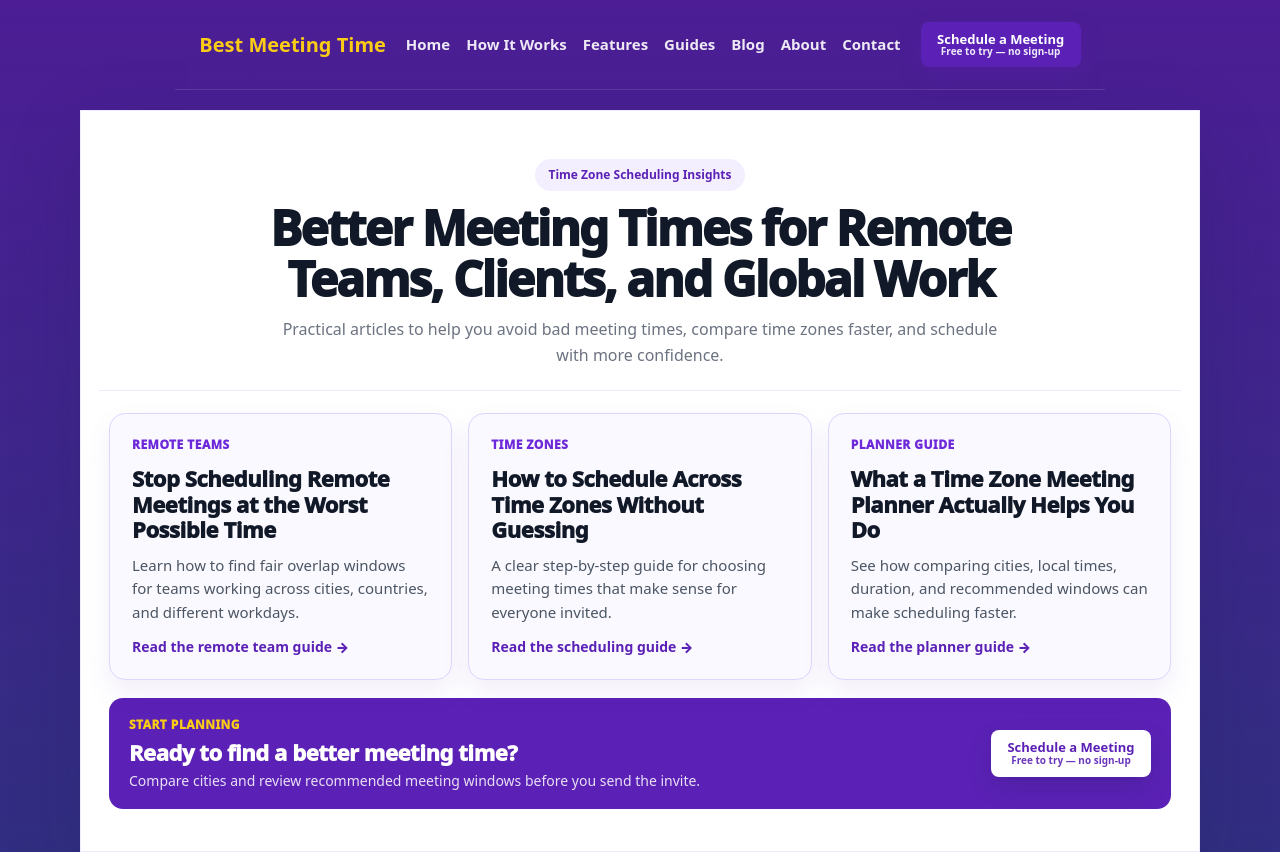
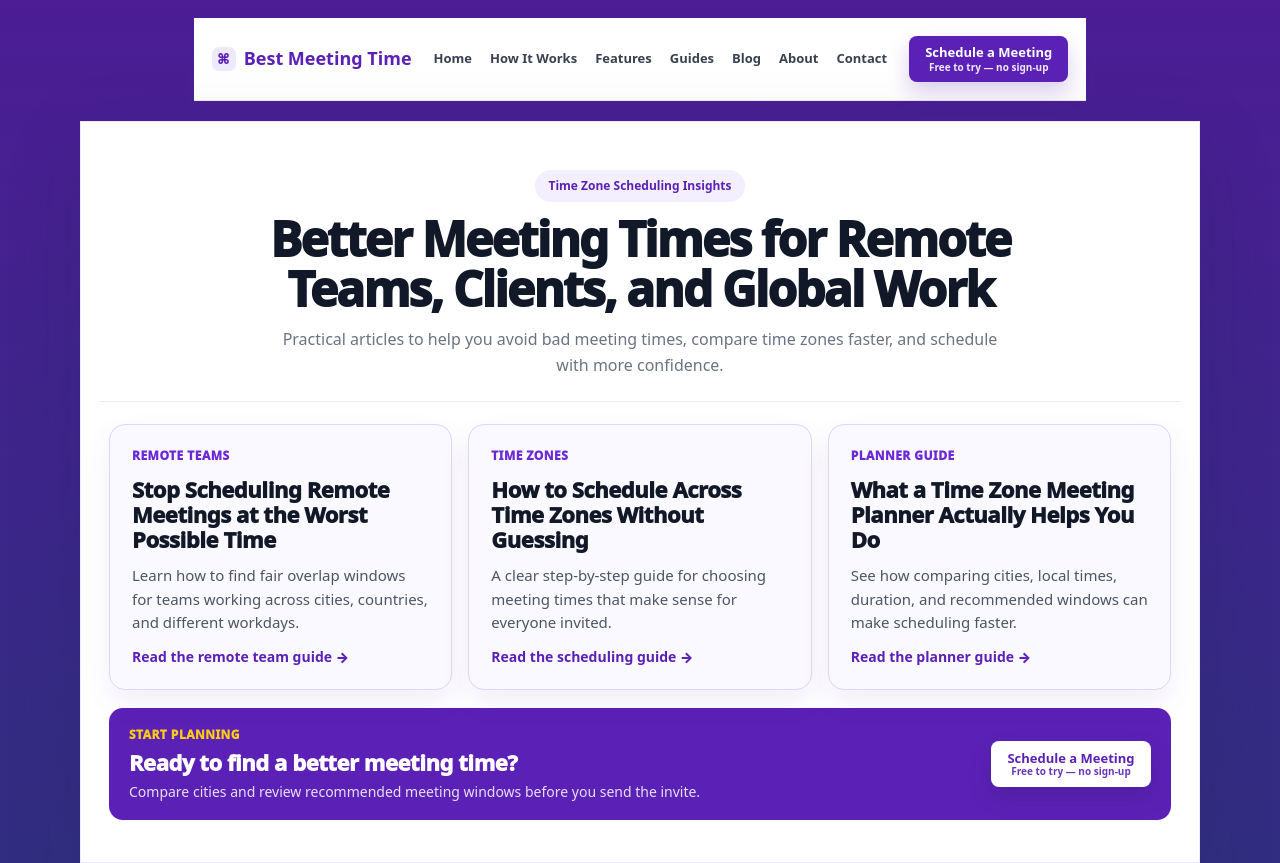
Before and after one commit to techtalk1282/Best-Meeting-Time, a Next.js app: page /blog in a window 1280 px wide. Built offline with nearby package versions, Linux system fonts and the light colour scheme.

Commit message:
Align shared navigation with homepage header style
Updated navigation component to match homepage style and improve spacing.

```diff
--- a/app/ui/SiteNav.tsx
+++ b/app/ui/SiteNav.tsx
@@ -1,23 +1,23 @@
 /**
  * File: app/ui/SiteNav.tsx
- * Version: v2.0 (FULL NAV ARCHITECTURE - ADSENSE READY)
+ * Version: v2.1 (HOMEPAGE-MATCHED SHARED NAV)
  * Date: 2026-05-05
  *
  * PURPOSE:
- * - Expand navigation to full site architecture
- * - Match AdSense expectations (no missing core pages)
- * - Align with homepage nav structure
- * - Keep CTA separate (not styled like yellow pill)
+ * - Match shared page navigation to the homepage white-header style
+ * - Improve spacing between nav links and CTA button
+ * - Keep full AdSense-ready page map
  *
  * ROLLBACK:
- * - Revert to v1.0 if layout breaks or nav overflows
+ * - Revert to v2.0 if page spacing or nav wrapping breaks
  */
 
 export default function SiteNav() {
   return (
-    <header style={navWrap}>
+    <header style={navShell}>
       <a href="/" style={brand}>
-        Best Meeting Time
+        <span style={brandIcon}>⌘</span>
+        <span>Best Meeting Time</span>
       </a>
 
       <nav style={navLinks} aria-label="Main navigation">
@@ -40,43 +40,61 @@ export default function SiteNav() {
 
 /* STYLES */
 
-const navWrap = {
-  maxWidth: "1200px",
-  margin: "0 auto",
-  padding: "22px 24px",
+const navShell = {
+  maxWidth: "1120px",
+  margin: "18px auto 0",
+  padding: "18px",
+  background: "#ffffff",
   display: "flex",
   alignItems: "center",
   justifyContent: "space-between",
-  gap: "20px",
-  flexWrap: "wrap" as const,
-  borderBottom: "1px solid rgba(255,255,255,0.12)",
+  gap: "22px",
+  borderBottom: "1px solid #ede9fe",
 };
 
 const brand = {
-  color: "#facc15",
-  fontSize: "20px",
+  display: "flex",
+  alignItems: "center",
+  gap: "8px",
+  color: "#5b21b6",
+  fontSize: "18px",
   fontWeight: 900,
   textDecoration: "none",
+  whiteSpace: "nowrap" as const,
+};
+
+const brandIcon = {
+  width: "24px",
+  height: "24px",
+  borderRadius: "7px",
+  background: "#ede9fe",
+  color: "#5b21b6",
+  display: "inline-flex",
+  alignItems: "center",
+  justifyContent: "center",
+  fontSize: "14px",
 };
 
 const navLinks = {
   display: "flex",
   alignItems: "center",
-  gap: "16px",
-  flexWrap: "wrap" as const,
+  justifyContent: "center",
+  gap: "18px",
+  flex: 1,
 };
 
 const navLink = {
-  color: "rgba(255,255,255,0.9)",
-  fontSize: "15px",
-  fontWeight: 700,
+  color: "#374151",
+  fontSize: "13px",
+  fontWeight: 800,
   textDecoration: "none",
+  whiteSpace: "nowrap" as const,
 };
 
 const ctaButton = {
   background: "#5b21b6",
   color: "#ffffff",
-  padding: "10px 16px",
+  padding: "9px 16px",
   borderRadius: "8px",
   fontWeight: 900,
   textDecoration: "none",
@@ -84,9 +102,9 @@ const ctaButton = {
   flexDirection: "column" as const,
   alignItems: "center",
   justifyContent: "center",
-  lineHeight: 1.1,
-  minWidth: "160px",
-  boxShadow: "0 10px 22px rgba(91,33,182,0.25)",
+  lineHeight: 1.2,
+  minWidth: "154px",
+  boxShadow: "0 10px 22px rgba(91,33,182,0.22)",
 };
 
 const ctaMain = {
```
